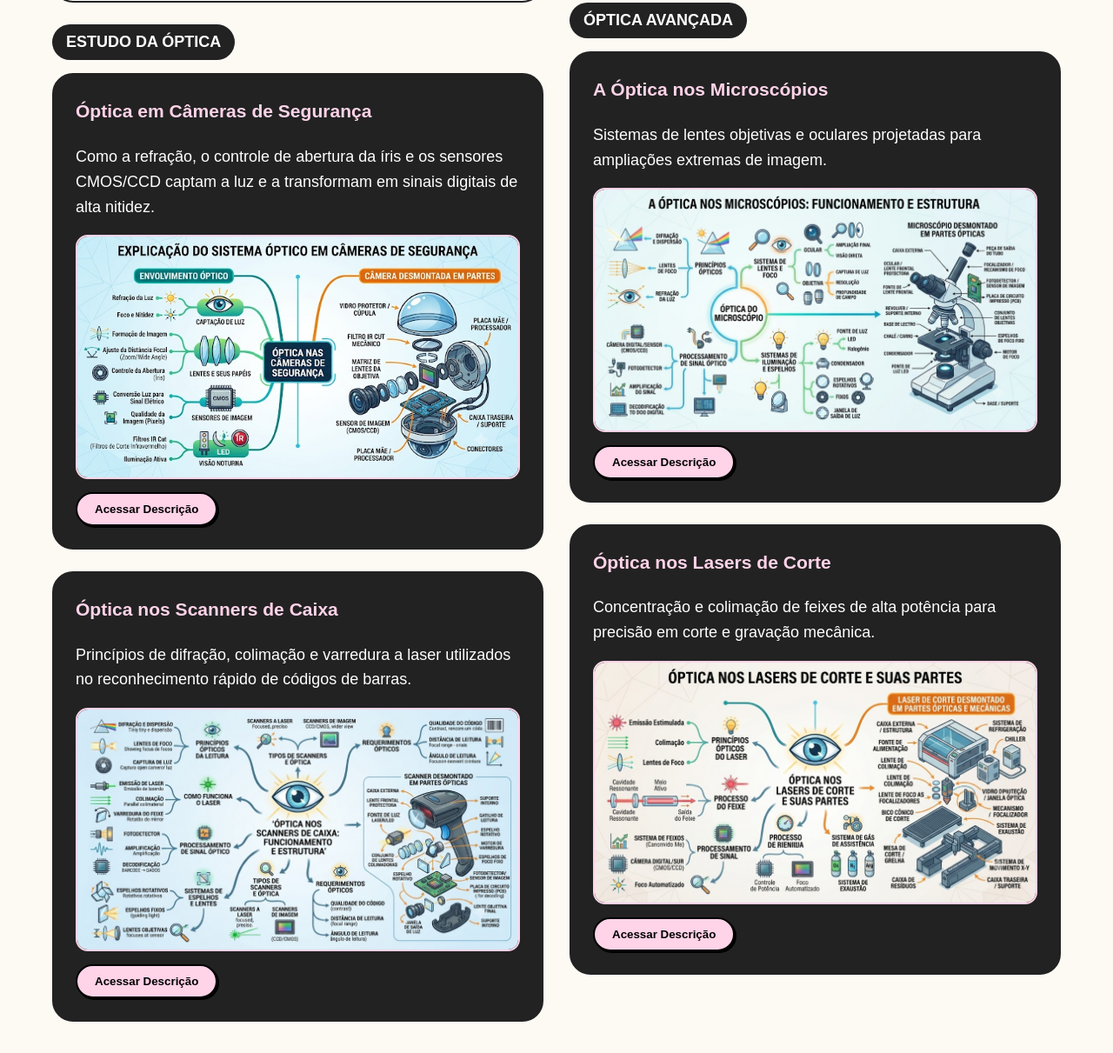
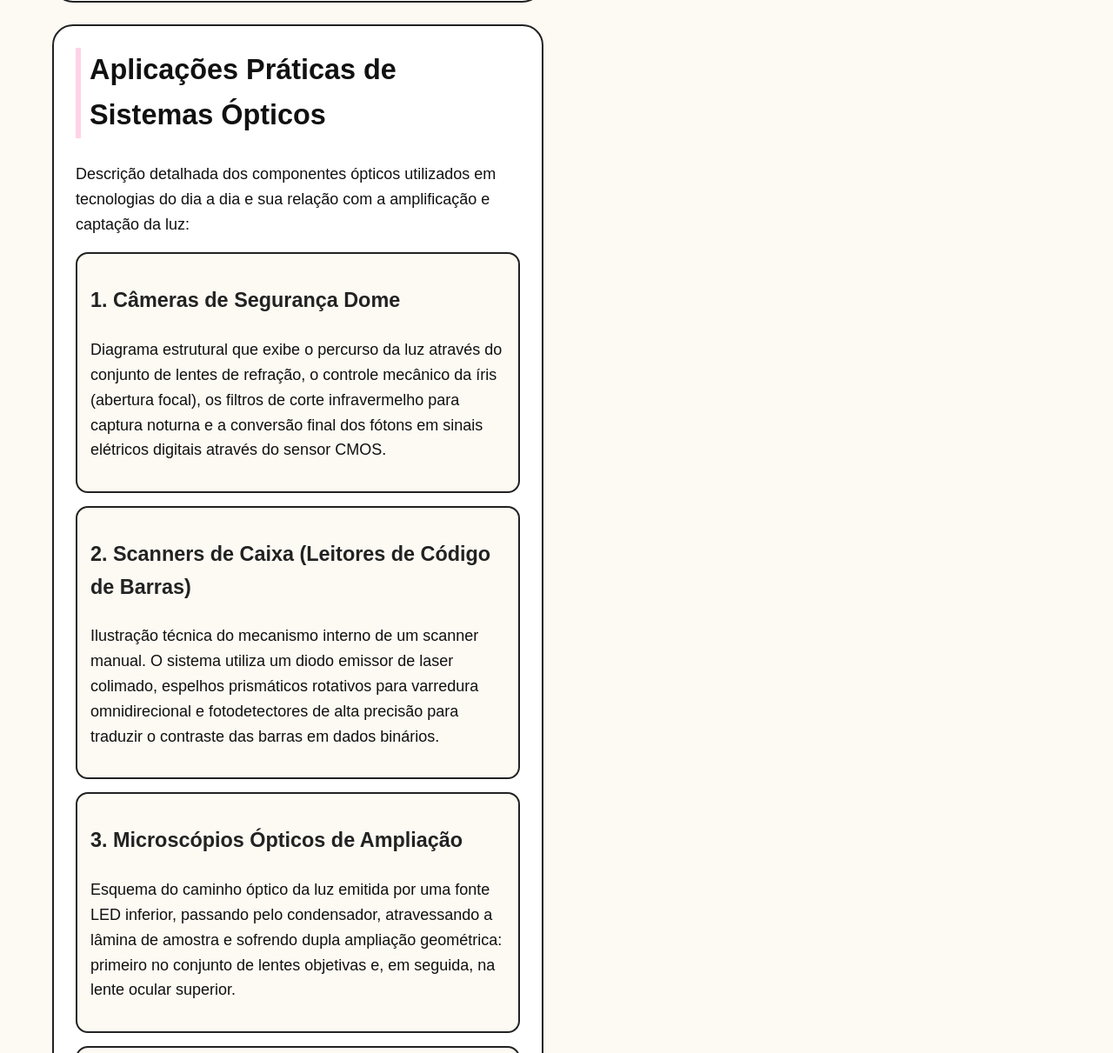
Before and after one commit to Kyoichi009/projeto-integradoor, a plain HTML site: page index.html in a window 1280 px wide. Shown: the part 1589-2800 px from the top of the page at 87% size. Drawn offline with Linux system fonts and the light colour scheme.

Commit message:
Update index.html

```diff
--- a/index.html
+++ b/index.html
@@ -133,6 +133,12 @@
             padding-left: 10px;
         }
 
+        h3 {
+            font-size: 1.3rem;
+            margin-top: 20px;
+            color: var(--dark-gray);
+        }
+
         ul {
             padding-left: 20px;
         }
@@ -165,22 +171,6 @@
             margin-top: 0;
         }
 
-        .media-container {
-            width: 100%;
-            border-radius: var(--border-radius-sm);
-            overflow: hidden;
-            margin-bottom: 15px;
-            border: 2px solid var(--accent-pink);
-            background-color: #000;
-            text-align: center;
-        }
-
-        .media-container img, .media-container video {
-            width: 100%;
-            height: auto;
-            display: block;
-        }
-
         .desc-button {
             background-color: var(--accent-pink);
             color: #000000;
@@ -190,6 +180,14 @@
             font-weight: bold;
             cursor: pointer;
             box-shadow: 2px 2px 0px #000000;
+        }
+
+        .description-box {
+            background-color: var(--bg-color);
+            border: 2px solid var(--dark-gray);
+            border-radius: var(--border-radius-sm);
+            padding: 15px;
+            margin-top: 15px;
         }
 
         .description-text {
@@ -246,7 +244,8 @@
             border: 2px solid #FFFF00 !important;
         }
 
-        html.high-contrast .description-text {
+        html.high-contrast .description-text,
+        html.high-contrast .description-box {
             color: #FFFF00 !important;
             background-color: #000000 !important;
         }
@@ -280,6 +279,7 @@
 
     <div class="main-layout">
 
+        <!-- COLUNA DA ESQUERDA -->
         <div class="left-column">
             <div class="info-card">
                 <h2>O que é a Baixa Visão?</h2>
@@ -302,83 +302,56 @@
                 </ul>
             </div>
 
-            <div class="blog-badge">ESTUDO DA ÓPTICA</div>
+            <!-- NOVO BLOCO COM AS DESCRIÇÕES DOS INFOGRÁFICOS DA ÓPTICA -->
+            <div class="info-card">
+                <h2>Aplicações Práticas de Sistemas Ópticos</h2>
+                <p>Descrição detalhada dos componentes ópticos utilizados em tecnologias do dia a dia e sua relação com a amplificação e captação da luz:</p>
 
-            <div class="post-card">
-                <h3>Óptica em Câmeras de Segurança</h3>
-                <p>Como a refração, o controle de abertura da íris e os sensores CMOS/CCD captam a luz e a transformam em sinais digitais de alta nitidez.</p>
-                <div class="media-container">
-                    <img src="camera-optica.jpg" alt="Infográfico de Câmera de Segurança">
+                <div class="description-box">
+                    <h3>1. Câmeras de Segurança Dome</h3>
+                    <p>Diagrama estrutural que exibe o percurso da luz através do conjunto de lentes de refração, o controle mecânico da íris (abertura focal), os filtros de corte infravermelho para captura noturna e a conversão final dos fótons em sinais elétricos digitais através do sensor CMOS.</p>
                 </div>
-                <button class="desc-button" onclick="toggleDescription('desc-img-1')">Acessar Descrição</button>
-                <div id="desc-img-1" class="description-text hidden">
-                    <strong>Descrição:</strong> Diagrama detalhado de uma câmera dome e seu sistema de lentes, mostrando captação de luz, distância focal, infravermelho e sensor CMOS.
+
+                <div class="description-box">
+                    <h3>2. Scanners de Caixa (Leitores de Código de Barras)</h3>
+                    <p>Ilustração técnica do mecanismo interno de um scanner manual. O sistema utiliza um diodo emissor de laser colimado, espelhos prismáticos rotativos para varredura omnidirecional e fotodetectores de alta precisão para traduzir o contraste das barras em dados binários.</p>
                 </div>
-            </div>
 
-            <div class="post-card">
-                <h3>Óptica nos Scanners de Caixa</h3>
-                <p>Princípios de difração, colimação e varredura a laser utilizados no reconhecimento rápido de códigos de barras.</p>
-                <div class="media-container">
-                    <img src="scanner-optico.jpg" alt="Infográfico do Scanner de Caixa">
+                <div class="description-box">
+                    <h3>3. Microscópios Ópticos de Ampliação</h3>
+                    <p>Esquema do caminho óptico da luz emitida por uma fonte LED inferior, passando pelo condensador, atravessando a lâmina de amostra e sofrendo dupla ampliação geométrica: primeiro no conjunto de lentes objetivas e, em seguida, na lente ocular superior.</p>
                 </div>
-                <button class="desc-button" onclick="toggleDescription('desc-img-2')">Acessar Descrição</button>
-                <div id="desc-img-2" class="description-text hidden">
-                    <strong>Descrição:</strong> Leitor de código de barras mostrando o diodo emissor de laser, espelhos rotativos, lentes colimadoras e o fotodetector.
+
+                <div class="description-box">
+                    <h3>4. Lasers de Corte e Gravação CNC</h3>
+                    <p>Representação da cavidade ressonante de alta potência, onde feixes de luz coerente são concentrados por lentes de colimação de quartzo e focalizados em um ponto de fração de milímetro no bico de corte, gerando densidade de energia suficiente para usinagem mecânica.</p>
                 </div>
             </div>
         </div>
 
+        <!-- COLUNA DA DIREITA -->
         <div class="right-column">
             <div class="blog-badge">DIÁRIO MAKER</div>
 
             <div class="post-card">
                 <h3>Projeto 01: Simulador de Semáforo Acessível</h3>
                 <p>Montagem de um protótipo com Arduino simulando um semáforo veicular, focado em experimentos de acessibilidade e cultura maker.</p>
-                <div class="media-container">
-                    <video autoplay loop muted playsinline src="semaforo.mp4"></video>
-                </div>
-                <button class="desc-button" onclick="toggleDescription('desc-vid-1')">Acessar Descrição do Vídeo</button>
+
+                <button class="desc-button" onclick="toggleDescription('desc-vid-1')">Acessar Detalhes do Projeto</button>
                 <div id="desc-vid-1" class="description-text hidden">
-                    <strong>Descrição do Vídeo:</strong> Protótipo em protoboard conectado ao Arduino com LEDs simulando semáforo.
+                    <strong>Estrutura do Projeto:</strong> Protótipo em protoboard conectado ao Arduino com LEDs alternando nas frequências de parada, atenção e passagem.<br><br>
+                    <strong>Solução de Acessibilidade:</strong> Incorporação de ritmos sonoros diferenciados para cada cor e posicionamento vertical estritamente padronizado para permitir a orientação de pessoas com daltonismo ou baixa visão severa.
                 </div>
             </div>
 
             <div class="post-card">
                 <h3>Projeto 02: Simulador de LED RGB e Intensidade</h3>
                 <p>Aplicação baseada na variação de cor e brilho para sinalização de ambientes de circulação.</p>
-                <div class="media-container">
-                    <video autoplay loop muted playsinline src="led-rgb.mp4"></video>
-                </div>
-                <button class="desc-button" onclick="toggleDescription('desc-vid-2')">Acessar Descrição do Vídeo</button>
+
+                <button class="desc-button" onclick="toggleDescription('desc-vid-2')">Acessar Detalhes do Projeto</button>
                 <div id="desc-vid-2" class="description-text hidden">
-                    <strong>Descrição do Vídeo:</strong> Ajuste de potenciômetro na protoboard alterando cores e intensidade do LED RGB.
-                </div>
-            </div>
-
-            <div class="blog-badge">ÓPTICA AVANÇADA</div>
-
-            <div class="post-card">
-                <h3>A Óptica nos Microscópios</h3>
-                <p>Sistemas de lentes objetivas e oculares projetadas para ampliações extremas de imagem.</p>
-                <div class="media-container">
-                    <img src="microscopio-optico.jpg" alt="Infográfico do Microscópio">
-                </div>
-                <button class="desc-button" onclick="toggleDescription('desc-img-3')">Acessar Descrição</button>
-                <div id="desc-img-3" class="description-text hidden">
-                    <strong>Descrição:</strong> Funcionamento do microscópio óptico do LED ao condensador, objetivas e lente ocular.
-                </div>
-            </div>
-
-            <div class="post-card">
-                <h3>Óptica nos Lasers de Corte</h3>
-                <p>Concentração e colimação de feixes de alta potência para precisão em corte e gravação mecânica.</p>
-                <div class="media-container">
-                    <img src="laser-optico.jpg" alt="Infográfico do Laser de Corte">
-                </div>
-                <button class="desc-button" onclick="toggleDescription('desc-img-4')">Acessar Descrição</button>
-                <div id="desc-img-4" class="description-text hidden">
-                    <strong>Descrição:</strong> Estrutura de cortadora laser CNC com cavidade ressonante, colimação e bico de corte.
+                    <strong>Estrutura do Projeto:</strong> Circuito com potenciômetro analógico e microcontrolador Arduino permitindo o controle de brilho (PWM) e matiz de um LED RGB.<br><br>
+                    <strong>Conceito de Acessibilidade:</strong> O contraste dinâmico de intensidade luminosa orienta o deslocamento em corredores e saídas de emergência quando elementos gráficos tradicionais não fornecem legibilidade suficiente.
                 </div>
             </div>
         </div>
```
